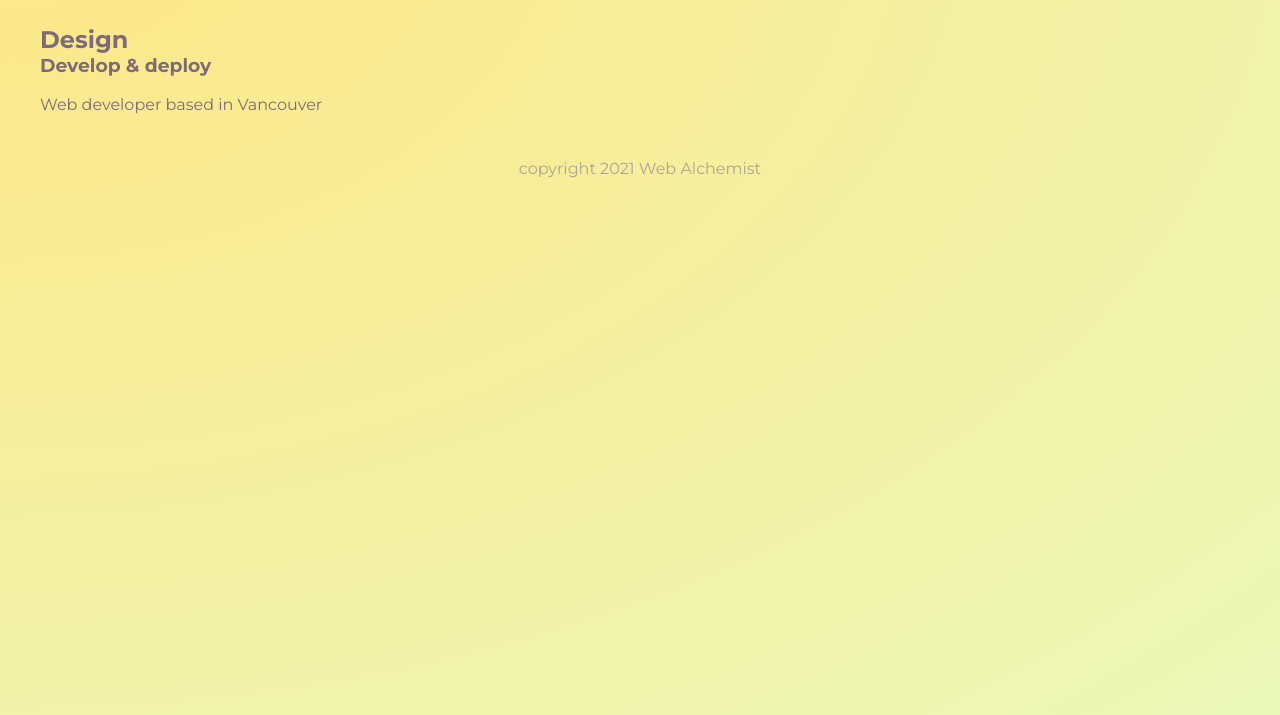
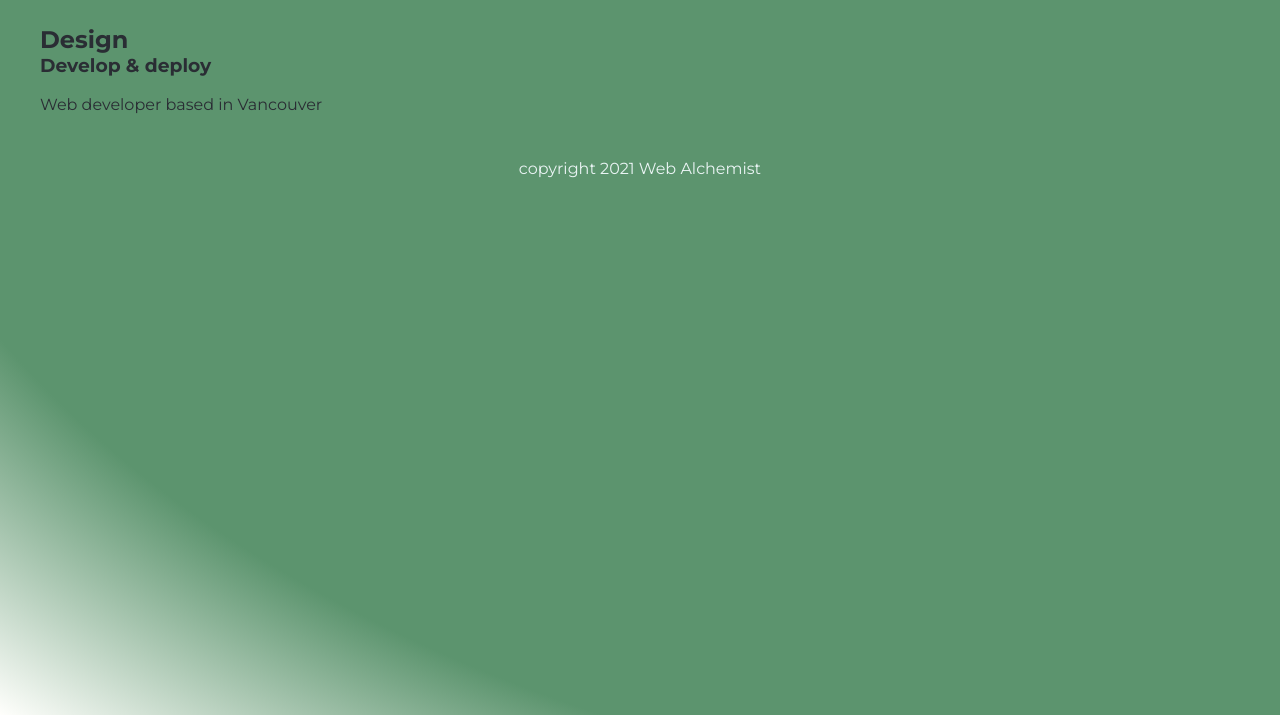
Before and after one commit to Chase78712002/web-alchemist, a Gatsby site: page / in a window 1280 px wide. Shown: the part 85-800 px from the top of the page. Built offline with nearby package versions, Linux system fonts and the light colour scheme; Gatsby itself is replaced by a stand-in of ours.

Commit message:
Adjust color scheme.

```diff
--- a/src/styles/global.css
+++ b/src/styles/global.css
@@ -5,13 +5,13 @@
   padding: 0;
   text-decoration: none;
   font-family: "Montserrat";
-  color: #7C6C77;
+  color: #2a2d34;
 }
 html, body {
   min-height: 100%;
 }
 body {
-  background: radial-gradient(at top left, #FFE787 0%, #EBF8B8 100%);
+  background: radial-gradient(at top right, #5c946e 80%, #FFFFFC 100%);
   background-repeat: no-repeat;
 }
 p {
@@ -41,11 +41,11 @@ nav a {
     border-bottom: 3px solid transparent;
 }
 nav a:hover {
-    border-color:#D1D0A3 ;
+    border-color:#d64933 ;
 }
 
 footer p {
     text-align: center;
-    color: #AAA694;
+    color: #eaf4f4;
     margin: 40px auto;
 }
```
